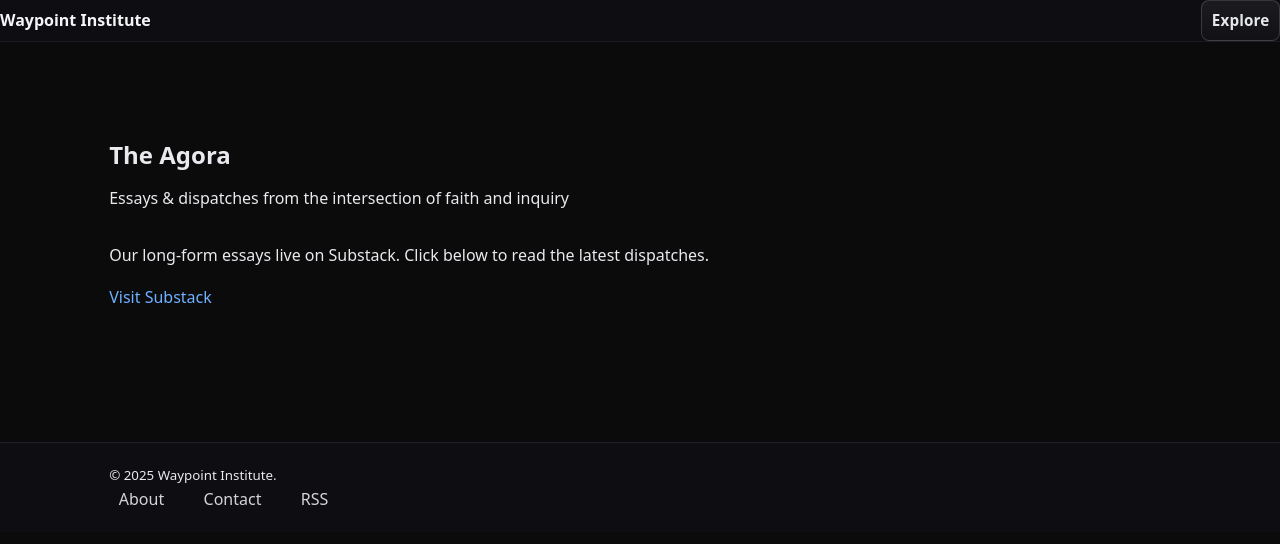
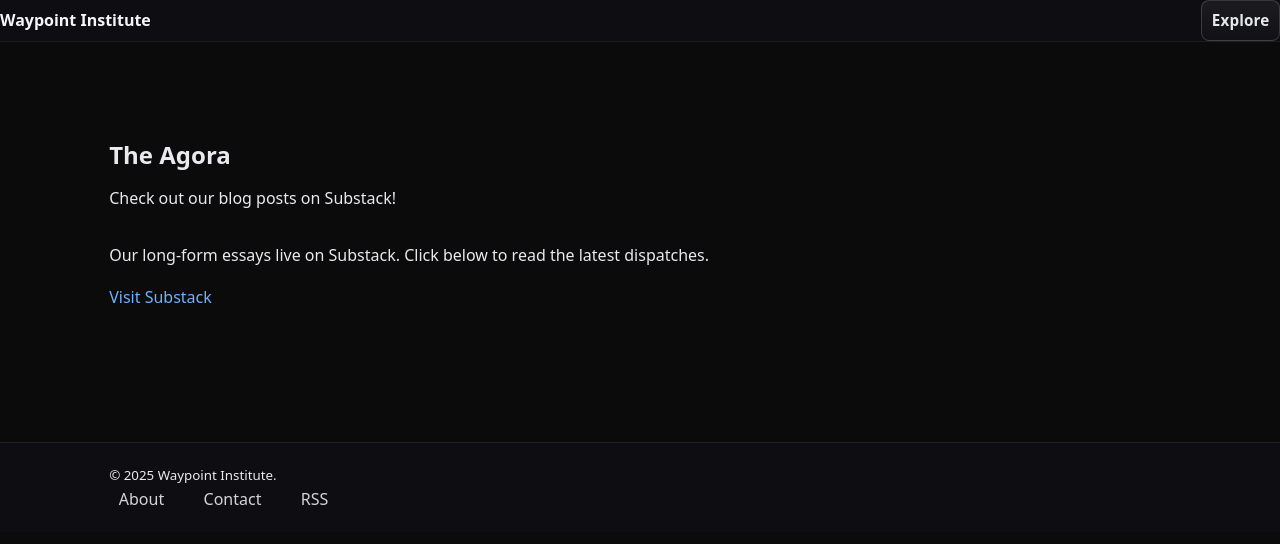
Before and after one commit to waypointinstitute/waypointinstitute, a Jekyll site: the page built from pages/agora.html, in a window 1280 px wide. Shown: the top 544 px of the page. Built offline with Jekyll 4.4.1, drawn with Linux system fonts in a browser that asks for light colours.

Commit message:
Update agora.html

```diff
--- a/pages/agora.html
+++ b/pages/agora.html
@@ -8,7 +8,7 @@ title: Agora
     <div style="margin-bottom: 2rem;">
       <h1 class="text-4xl font-bold text-white font-serif">The Agora</h1>
       <p class="text-xl text-amber-200 mt-2">
-        Essays & dispatches from the intersection of faith and inquiry
+        Check out our blog posts on Substack!
       </p>
     </div>
 
```
